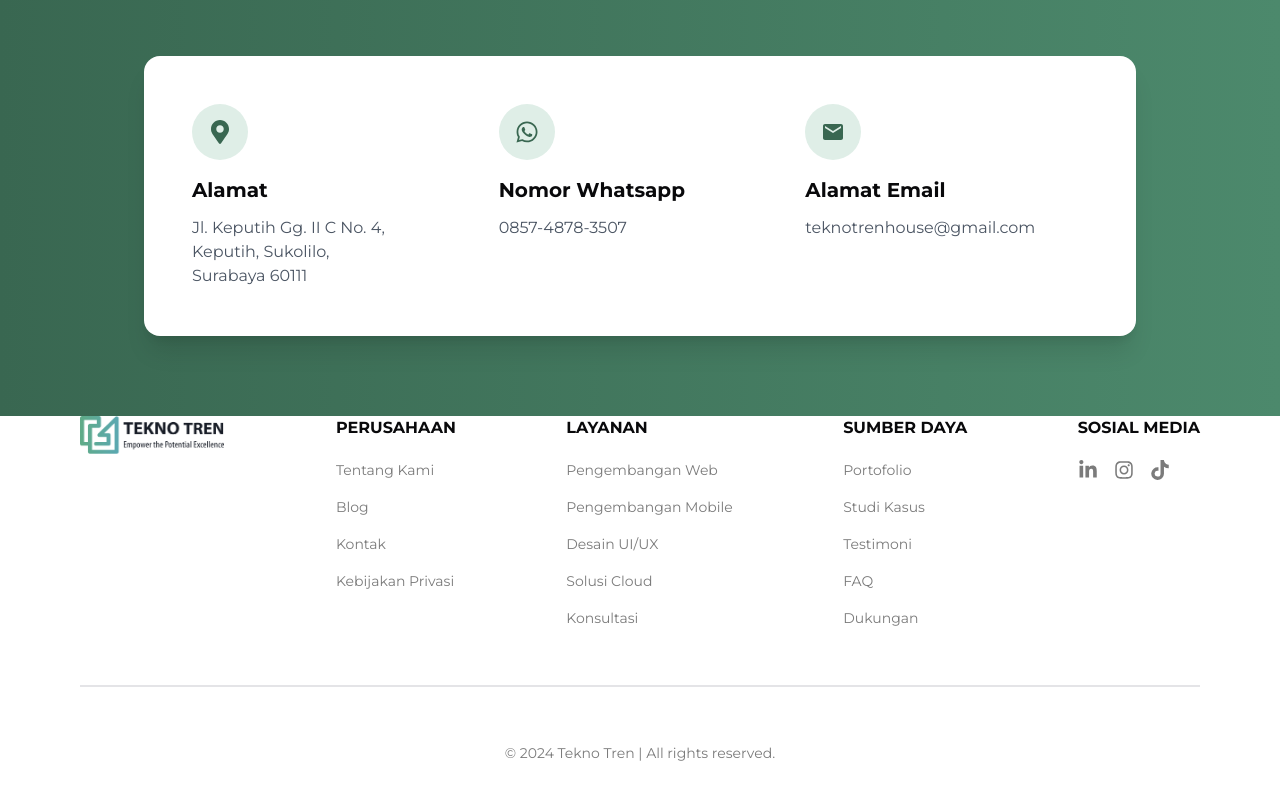
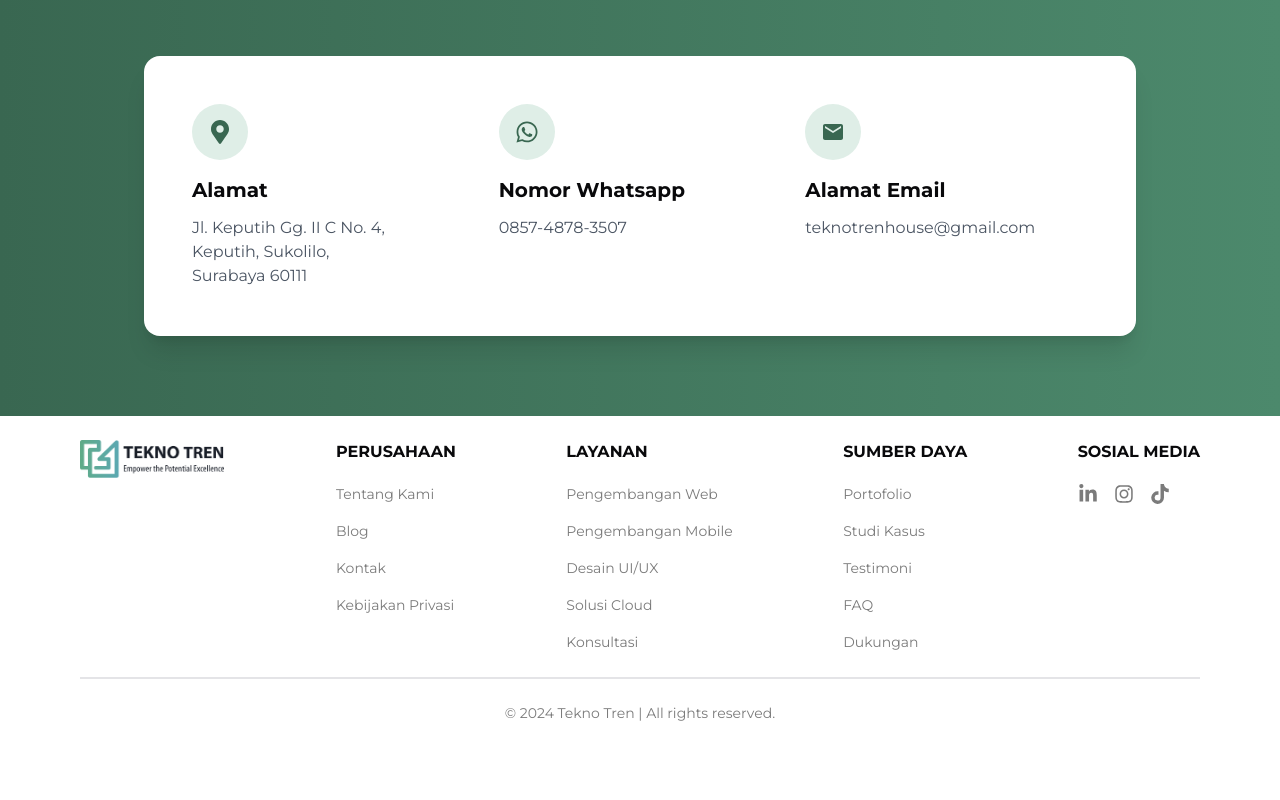
Before and after one commit to Tekno-Tren/tekno-tren.github.io, a Next.js app: page / in a window 1280 px wide. Shown: the part 4742-5542 px from the top of the page. After the commit the page ends 5490 px from the top, so only its background shows below. Built offline with nearby package versions, Linux system fonts and the light colour scheme.

Commit message:
fix: adjust footer padding

```diff
--- a/components/Footer.tsx
+++ b/components/Footer.tsx
@@ -19,8 +19,8 @@ const Footer = () => {
   const currentYear = new Date().getFullYear();
 
   return (
-    <footer className="flex items-center justify-center mb-24">
-      <div className="padding-container container flex w-full flex-col gap-14">
+    <footer className="flex items-center justify-center py-6">
+      <div className="padding-container container flex w-full flex-col gap-6">
         <div className="flex flex-col items-start justify-center gap-[10%] md:flex-row">
           <Link href="/" className="mb-10">
             <Image
```
